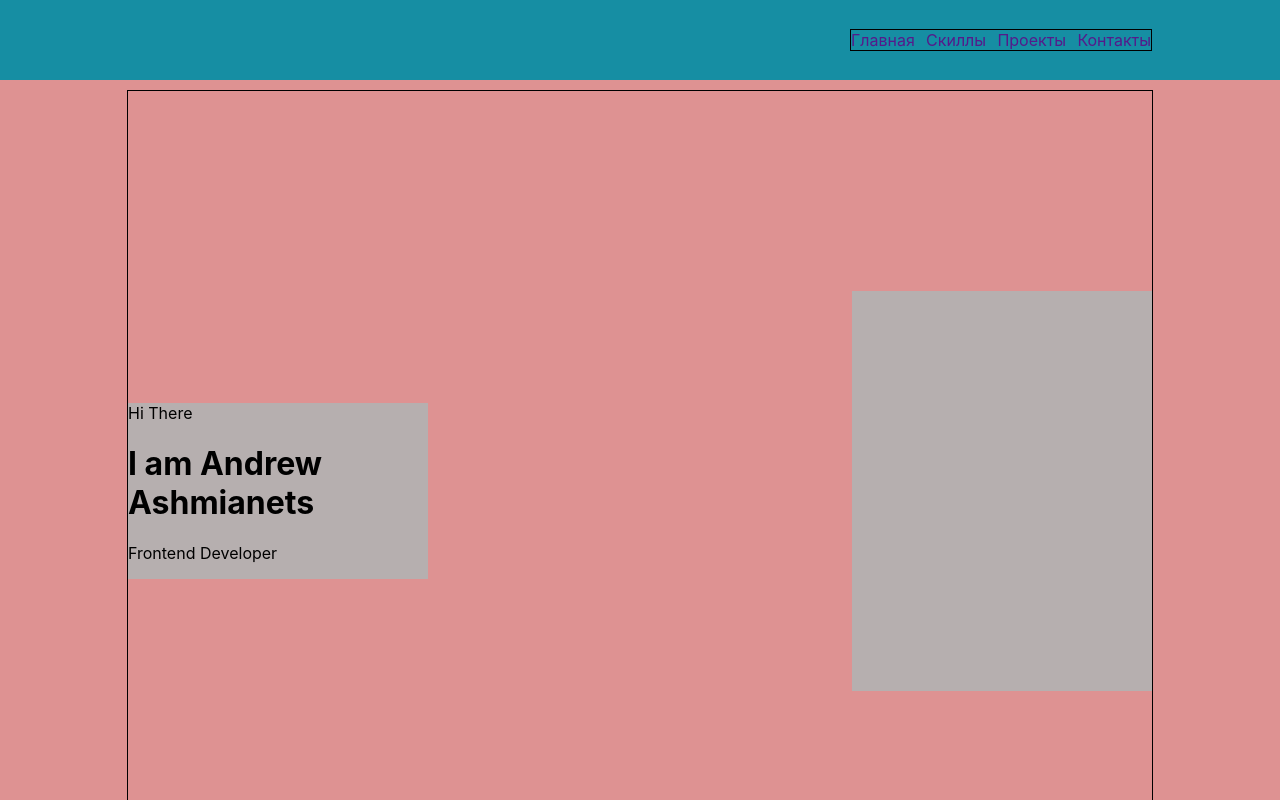
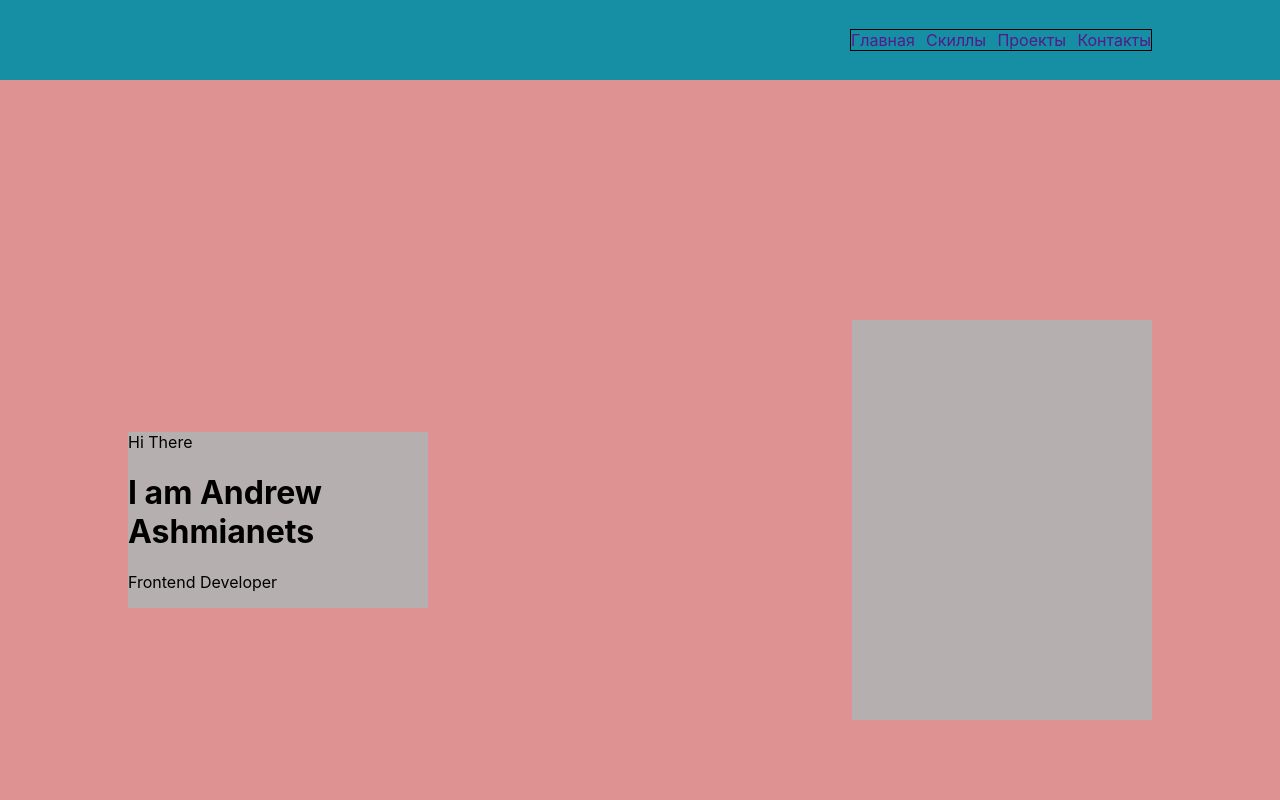
Before and after one commit to baby0ne/portfolio-react, a React (Create React App) app: page / in a window 1280 px wide. Shown: the top 800 px of the page. Built offline with nearby package versions, Linux system fonts and the light colour scheme.

Commit message:
Update Container.module.css

```diff
--- a/src/common/styles/Container.module.css
+++ b/src/common/styles/Container.module.css
@@ -1,5 +1,6 @@
 .container{
-   border: 1px solid;
+   /* border: 1px solid #fff; */
+   padding: 30px 0 30px 0;
    height: 100%;
    width: 80%;
    margin: 0 auto;
```
